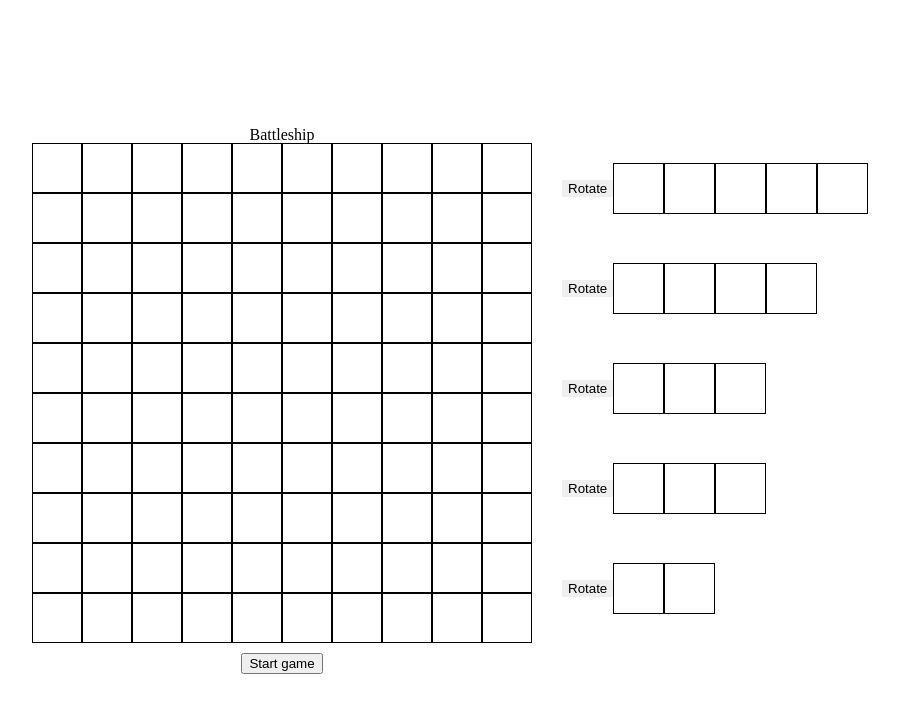
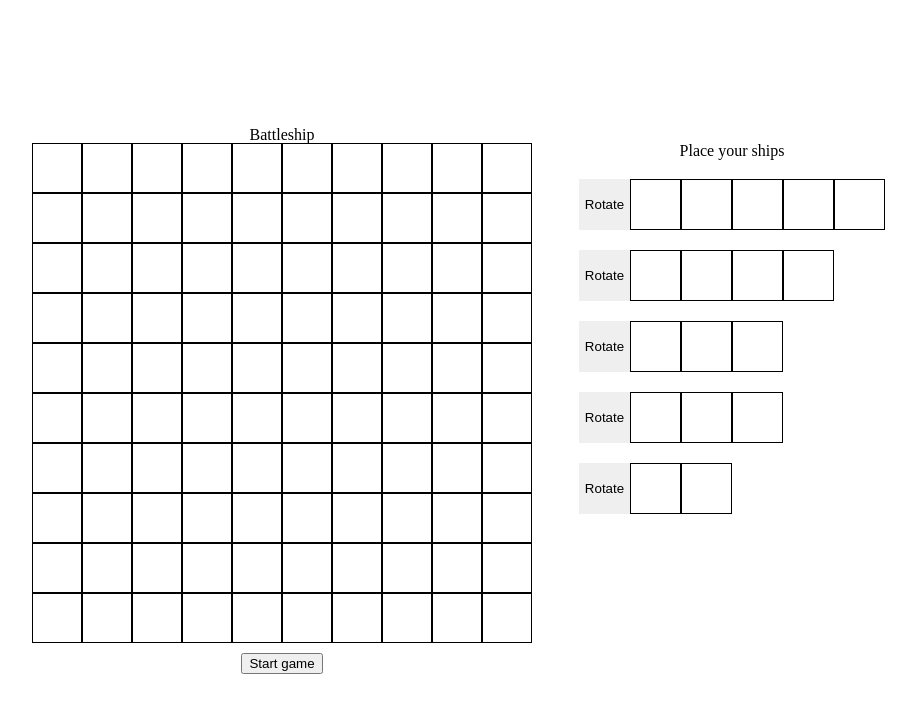
Before and after one commit to zainiscoding/battleship, a React (Create React App) app: page / in a window 1280 px wide. Shown: the top 712 px of the page, without its empty margins (358-1274 px from the left). Built offline with nearby package versions, Linux system fonts and the light colour scheme; the HTML template or start-up script is replaced by a standard one.

Commit message:
CSS improvements

```diff
--- a/src/components/DisplayPlayerShipDock.jsx
+++ b/src/components/DisplayPlayerShipDock.jsx
@@ -1,6 +1,10 @@
 const DisplayPlayerShipDock = (props) => {
   return (
     <div id='player-ships-wrapper'>
+      <div id='player-ships-wrapper__instructions-wrapper'>
+        <h2>Place your ships</h2>
+      </div>
+      <div id='player-ships-wrapper__ships'>
         {props.player.playerShips.map((ship, index) => {
           return (
             <>
@@ -40,6 +44,7 @@ const DisplayPlayerShipDock = (props) => {
           );
         })}
       </div>
+    </div>
   );
 };
 
--- a/src/components/gameboardFactory.js
+++ b/src/components/gameboardFactory.js
@@ -98,11 +98,9 @@ const gameboardFactory = () => {
                 playerShipPositions.indexOf(playerShipPosition, 1)
               );
             }
-            console.log(playerShipPositions);
           });
         });
       });
-      console.log(gameBoardArray);
     }
   }
 
--- a/src/styles/main.css
+++ b/src/styles/main.css
@@ -129,10 +129,12 @@ body{
 }
 
 #player-ships-wrapper {
+  display: flex;
+  flex-direction: column;
+  align-items: center;
   height: 100%;
   grid-column: 3;
   grid-row: 1;
-  display: flex;
   flex-wrap: wrap;
   width: fit-content;
 }
@@ -146,6 +148,7 @@ body{
   border: none;
   outline: none;
   align-self: center;
+  height: 31px;
 }
 
 .player-ships-wrapper__ship--horizontal {
@@ -213,7 +216,7 @@ body{
   flex-direction: column;
 }
 
-@media only screen and (min-width: 768px) {
+@media only screen and (min-width: 769px) {
   #board-wrapper {
     display: grid;
     grid-template-columns: 1fr 1fr 1fr;
@@ -299,6 +302,7 @@ body{
 
 
   .ship__rotate-ship-button{
+    height: 51px;
     align-self: center;
   }
 }
```
Lines whose indentation alone changed are shown as unchanged.
